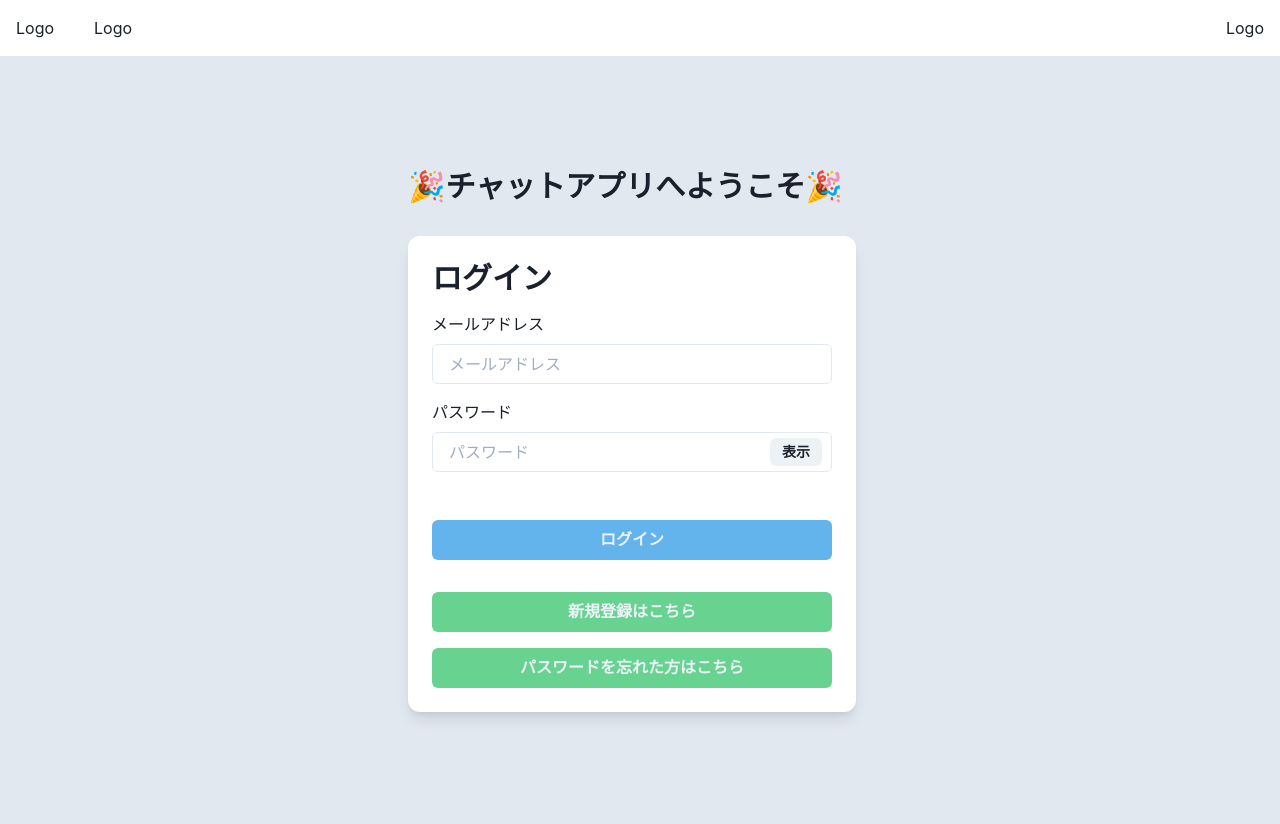
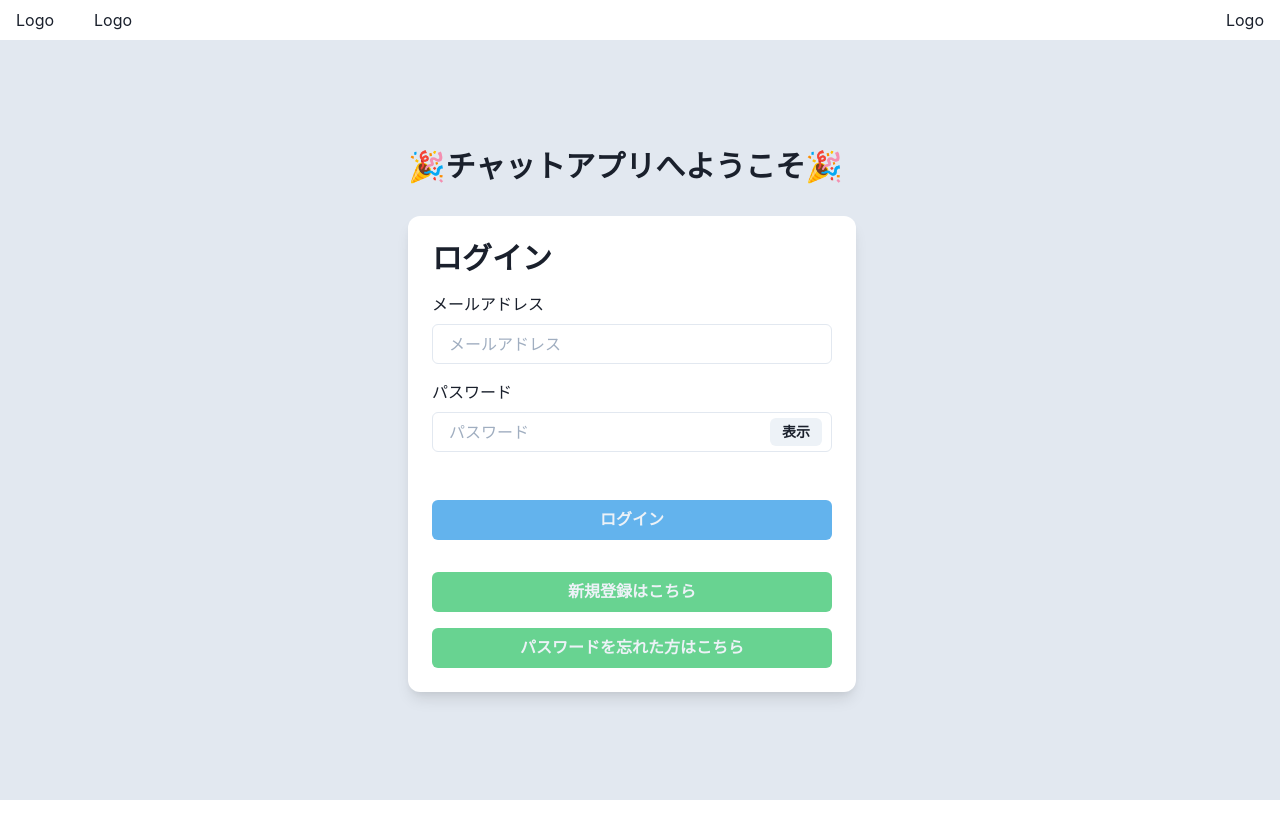
Before and after one commit to GrowUp-Haruno/react-firebase-auth, a React (Create React App) app: page / in a window 1280 px wide. After the commit the page ends 800 px from the top, so only its background shows below. Built offline with nearby package versions, Linux system fonts and the light colour scheme; no server answers.

Commit message:
レイアウト修正

```diff
--- a/src/atoms/HeaderNavi.tsx
+++ b/src/atoms/HeaderNavi.tsx
@@ -8,7 +8,7 @@ import {FC} from 'react'
 
 const HeaderNavi:FC = (props) => {
   return (
-    <HStack minH="4vh">
+    <HStack h="5vh">
       <Box p="4">Logo</Box>
       <Box p="4">Logo</Box>
       <Spacer />
--- a/src/pages/App.tsx
+++ b/src/pages/App.tsx
@@ -1,5 +1,4 @@
 import { SignIn } from '../components/SignIn';
-// import './App.css';
 import { SignUp } from '../components/SignUp';
 import { useApp } from './hooks/useApp';
 // import { SignOut } from '../components/SignOut';
@@ -19,7 +18,7 @@ const App = () => {
       <HeaderNavi />
       <Flex
         direction="column"
-        minH="96vh"
+        h="95vh"
         align="center"
         justify="center"
         bg={useColorModeValue('gray.200', 'gray.800')}
```
